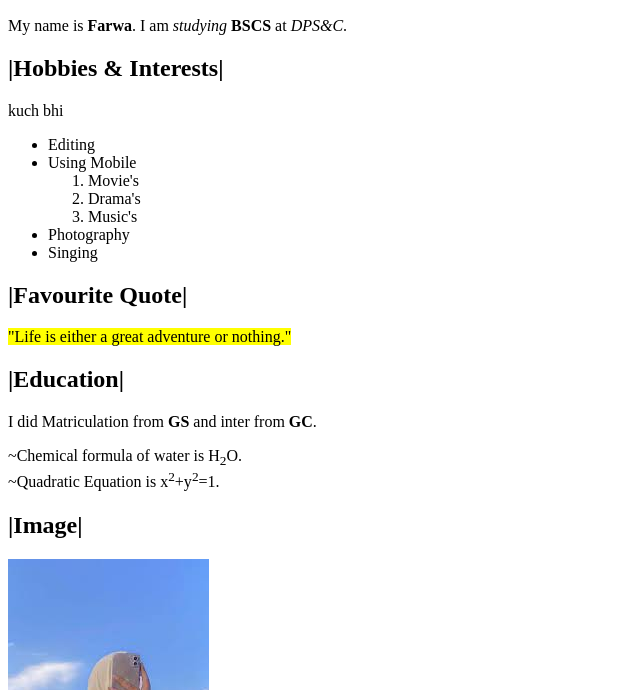
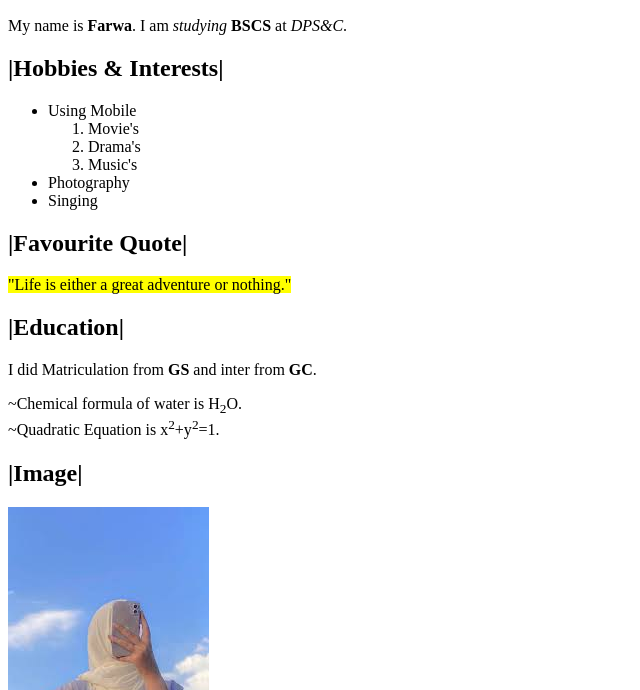
Before and after one commit to Farwa-Shahzad/Lists-in-HTML, a plain HTML site: page index.html in a window 1280 px wide. Shown: the part 110-800 px from the top of the page, without its empty margins (0-640 px from the left). Drawn offline with Linux system fonts and the light colour scheme.

Commit message:
Commit message

```diff
--- a/index.html
+++ b/index.html
@@ -13,9 +13,7 @@
     My name is <b>Farwa</b>. I am <i>studying</i> <strong>BSCS</strong> at <em>DPS&C</em>.
 
     <h2>|Hobbies & Interests|</h2>
-    <p>kuch bhi</p>
     <ul>
-        <li>Editing</li>
         <li>Using Mobile</li>
         <ol>
             <li>Movie's</li>
```
